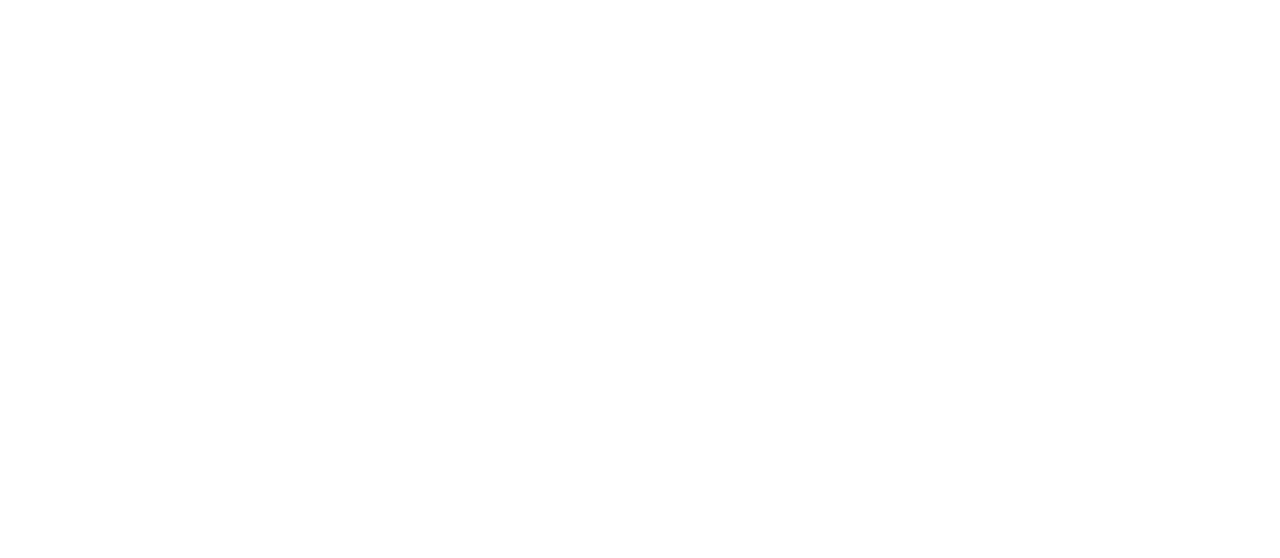
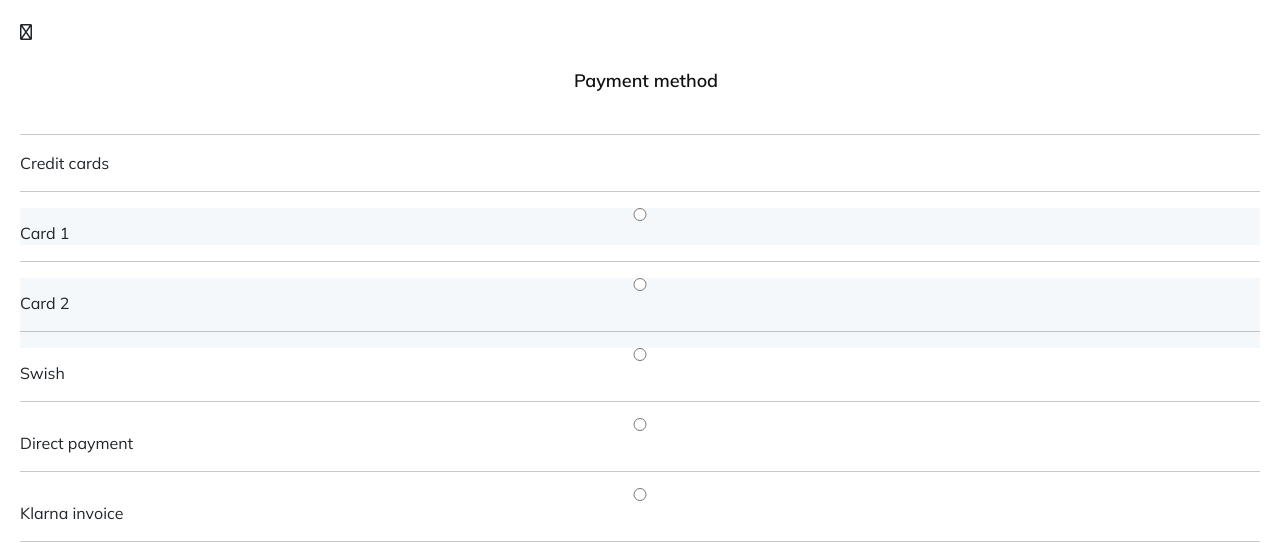
Before and after one commit to OzAlbayrak/Manero_Frontend, a React (Create React App) app in the folder manero/: page /Payment in a window 1280 px wide. Before the commit this address had no page. Shown: the top 558 px of the page. Built offline with nearby package versions, Linux system fonts and the light colour scheme.

Commit message:
OrderCompletedView added

```diff
--- a/manero/src/App.css
+++ b/manero/src/App.css
@@ -1405,15 +1405,15 @@ main {
     justify-content: center;
     align-items: center;
 
+}
+
+.shippment-container {
+    display: flex;
+    justify-content: space-around;
+    align-items: center;
+    margin-top: 1rem;
+    margin-left: 0px;
 }*/
-.shippment-container {
-  display: flex;
-  justify-content: space-around;
-  align-items: center;
-  margin-top: 1rem;
-  margin-left: 0px;
-}
-
 .shippment-img {
   margin-left: 20px;
   display: flex;
@@ -1530,3 +1530,37 @@ main {
 .review-btn .review-btn-submit:active {
   border: #111111 solid 3px;
 }
+
+.payment-container {
+  margin: 20px;
+}
+
+.payment-header {
+  margin-top: 20px;
+}
+
+.payment-custom-radio {
+  display: flex;
+  flex-direction: column;
+  justify-content: space-between;
+}
+
+.payment-color {
+  display: flex;
+  flex-direction: column;
+  background-color: rgb(244, 248, 250);
+}
+
+.order-completed-img {
+  margin-top: 80px;
+}
+
+h1 {
+  text-align: center;
+  margin-top: 40px;
+}
+
+h4 {
+  text-align: center;
+  margin-top: 40px;
+}
--- a/manero/src/App.js
+++ b/manero/src/App.js
@@ -23,6 +23,8 @@ import ShippmentView from './Views/ShippmentView';
 import AllReviewsView from './Views/AllReviewsView';
 import LeaveReviewView from './Views/LeaveReviewView';
 import PaymentView from './Views/PaymentView';
+import OrderCompletedView from './Views/OrderCompletedView';
+
 
 
 
@@ -54,7 +56,8 @@ function App() {
 					<Route path='/Checkout' element={<CheckoutView />} />
 					<Route path='/Shippment' element={<ShippmentView />} />
 					<Route path='/leaveReview' element={<LeaveReviewView />} />
-					<Route path='/PaymentView' element={<PaymentView />} />
+					<Route path='/Payment' element={<PaymentView />} />
+					<Route path='/OrderCompleted' element={<OrderCompletedView />} />
 				</Routes>
 			</Router>
 		</div>
--- /dev/null
+++ b/manero/src/Views/OrderCompletedView.js
@@ -0,0 +1,28 @@
+import React from 'react';
+import Image from '../assets/images/payment-order-img.png';
+import { NavLink } from 'react-router-dom';
+
+const OrderCompletedView = () => {
+    return (
+        <div>
+            <img className='mx-auto d-flex order-completed-img' src={Image} />
+
+            <h1>Thank you for your order!</h1>
+
+            <h4>Your order will be delivered on time.</h4>
+            <h4>Thank you!</h4>
+
+            <div className='mx-auto'>
+                <NavLink to='/'>
+                    <button className='btn rounded-pill my-3 custom-btn'>
+                        VIEW ORDER
+                    </button>
+                </NavLink>
+            </div>
+
+            <div>CONTINUE SHOPPING</div>
+        </div>
+    )
+}
+
+export default OrderCompletedView
--- a/manero/src/Views/PaymentView.js
+++ b/manero/src/Views/PaymentView.js
@@ -1,8 +1,51 @@
-import React from 'react'
+import React from 'react';
+import Header from '../components/sections/Header';
+import SideIcon from '../components/individuals/SideIcon';
+
 
 const PaymentView = () => {
     return (
-        <div>PaymentView kljkj</div>
+        <div className='payment-container'>
+            <div className='payment-header d-flex flex-raw'>
+                <SideIcon />
+                <Header
+                    title={'Payment method'}
+                ></Header>
+            </div>
+            <hr />
+
+            <div>Credit cards</div>
+
+            <hr />
+            <div class="payment-custom-radio">
+                <div className='payment-color'>
+                    <input className='payment-input' type="radio" id="radioCreditCard1" name="radioGroup" value="creditCard1" />
+                    <label for="radioCreditCard1">Card 1</label>
+
+                </div>
+                <hr />
+
+                <div className='payment-color'>
+                    <input className='payment-input' type="radio" id="radioCreditCard2" name="radioGroup" value="creditCard2" />
+                    <label for="radioCreditCard2">Card 2</label>
+                    <hr />
+                </div>
+
+                <input className='payment-input' type="radio" id="radioCreditCard3" name="radioGroup" value="creditCard3" />
+                <label for="radioCreditCard3">Swish</label>
+                <hr />
+
+                <input className='payment-input' type="radio" id="radioCreditCard4" name="radioGroup" value="creditCard4" />
+                <label for="radioCreditCard4">Direct payment</label>
+                <hr />
+
+                <input className='payment-input' type="radio" id="radioCreditCard5" name="radioGroup" value="creditCard5" />
+                <label for="radioCreditCard5">Klarna invoice</label>
+                <hr />
+
+            </div>
+
+        </div>
     )
 }
 
--- a/manero/src/Views/ShippmentView.js
+++ b/manero/src/Views/ShippmentView.js
@@ -23,15 +23,13 @@ const ShippmentView = () => {
 
     return (
         <div>
-            <div className='d-flex flex-column'>
-                <div>
-                    <SideIcon />
-                </div>
-                <div>
-                    <Header
-                        title={'Shipping details'}
-                    ></Header>
-                </div>
+            <div className='d-flex flex-raw'>
+
+                <SideIcon />
+                <Header
+                    title={'Shipping details'}
+                ></Header>
+
             </div>
             <img className='shippment-img' src={Image} />
             <form>
--- a/manero/src/assets/scss/App.scss
+++ b/manero/src/assets/scss/App.scss
@@ -33,3 +33,5 @@
 @import './components/sections/checkout';
 @import './components/sections/shippment';
 @import './components/sections/reviews';
+@import './components/sections/payment';
+@import './components/sections/orderCompleted';
--- /dev/null
+++ b/manero/src/assets/scss/components/sections/_orderCompleted.scss
@@ -0,0 +1,15 @@
+.order-completed-img {
+    margin-top: 80px;
+}
+
+h1 {
+    text-align: center;
+    margin-top: 40px;
+}
+
+h4 {
+    text-align: center;
+    margin-top: 40px;
+}
+
+.
--- /dev/null
+++ b/manero/src/assets/scss/components/sections/_payment.scss
@@ -0,0 +1,19 @@
+.payment-container {
+    margin: 20px;
+}
+
+.payment-header {
+    margin-top: 20px;
+}
+
+.payment-custom-radio {
+    display: flex;
+    flex-direction: column;
+    justify-content: space-between;
+}
+
+.payment-color {
+    display: flex;
+    flex-direction: column;
+    background-color: rgb(244, 248, 250);
+}
--- a/manero/src/assets/scss/components/sections/_shippment.scss
+++ b/manero/src/assets/scss/components/sections/_shippment.scss
@@ -3,7 +3,7 @@
     justify-content: center;
     align-items: center;
 
-}*/
+}
 
 .shippment-container {
     display: flex;
@@ -11,7 +11,7 @@
     align-items: center;
     margin-top: 1rem;
     margin-left: 0px;
-}
+}*/
 
 .shippment-img {
     margin-left: 20px;
```
Also changed, not shown: manero/src/assets/images/payment-order-img.png (added).
